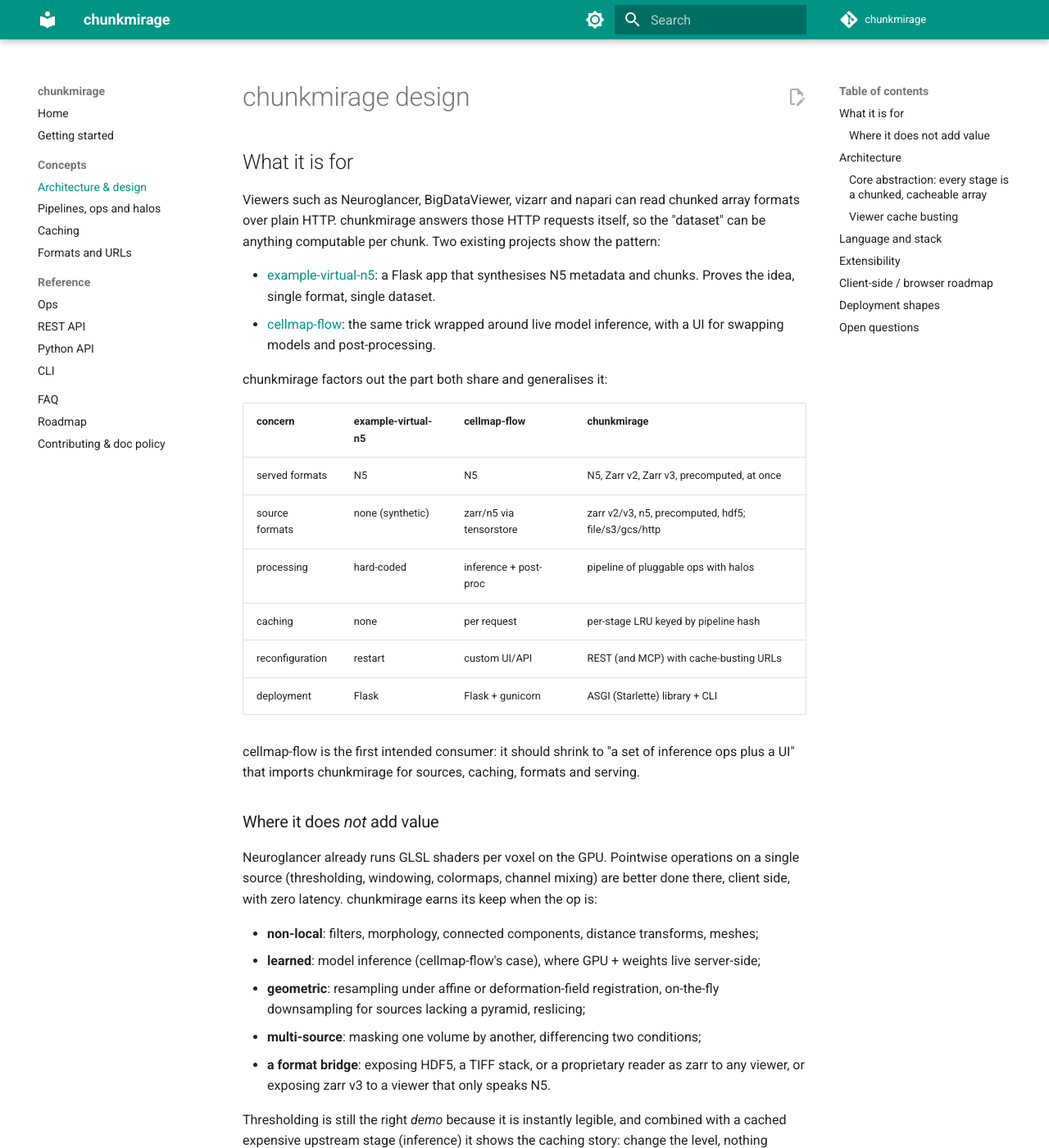
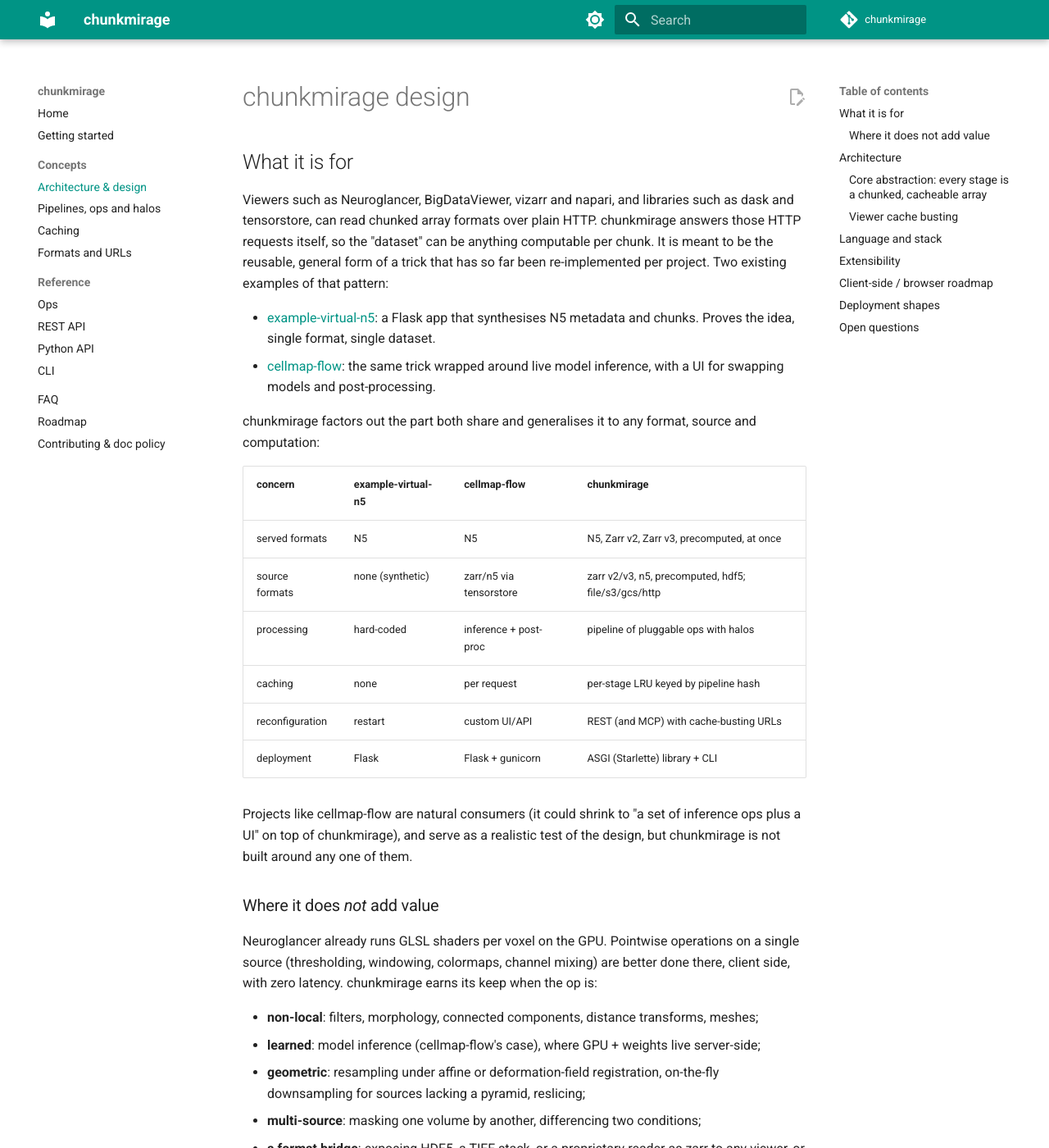
Before and after one commit to JaneliaSciComp/chunkmirage, an MkDocs documentation site: the page built from docs/design.md, in a window 1280 px wide and 1400 px high. Shown: the whole window at 82% size. Built offline with MkDocs 1.6.1 and Material for MkDocs 9.7.7, drawn with Linux system fonts in a browser that asks for light colours; comment, search, counter and statistics services are not loaded.

Commit message:
Reframe as general-purpose: example-virtual-n5 and cellmap-flow are prior art, not the purpose

```diff
--- a/docs/design.md
+++ b/docs/design.md
@@ -2,16 +2,19 @@
 
 ## What it is for
 
-Viewers such as Neuroglancer, BigDataViewer, vizarr and napari can read chunked array
-formats over plain HTTP. chunkmirage answers those HTTP requests itself, so the "dataset"
-can be anything computable per chunk. Two existing projects show the pattern:
+Viewers such as Neuroglancer, BigDataViewer, vizarr and napari, and libraries such as
+dask and tensorstore, can read chunked array formats over plain HTTP. chunkmirage answers
+those HTTP requests itself, so the "dataset" can be anything computable per chunk. It is
+meant to be the reusable, general form of a trick that has so far been re-implemented per
+project. Two existing examples of that pattern:
 
 * [example-virtual-n5](https://github.com/stuarteberg/example-virtual-n5): a Flask app that
   synthesises N5 metadata and chunks. Proves the idea, single format, single dataset.
 * [cellmap-flow](https://github.com/janelia-cellmap/cellmap-flow): the same trick wrapped
   around live model inference, with a UI for swapping models and post-processing.
 
-chunkmirage factors out the part both share and generalises it:
+chunkmirage factors out the part both share and generalises it to any format, source and
+computation:
 
 | concern            | example-virtual-n5 | cellmap-flow            | chunkmirage                                   |
 | ------------------ | ------------------ | ----------------------- | --------------------------------------------- |
@@ -22,8 +25,9 @@
 | reconfiguration    | restart            | custom UI/API           | REST (and MCP) with cache-busting URLs        |
 | deployment         | Flask              | Flask + gunicorn        | ASGI (Starlette) library + CLI                |
 
-cellmap-flow is the first intended consumer: it should shrink to "a set of inference ops
-plus a UI" that imports chunkmirage for sources, caching, formats and serving.
+Projects like cellmap-flow are natural consumers (it could shrink to "a set of inference
+ops plus a UI" on top of chunkmirage), and serve as a realistic test of the design, but
+chunkmirage is not built around any one of them.
 
 ### Where it does *not* add value
 
```
Also changed, not shown: CLAUDE.md (+3 -2 lines), README.md (+5 -3 lines), docs/index.md (+5 -3 lines), docs/roadmap.md (+4 -3 lines).
